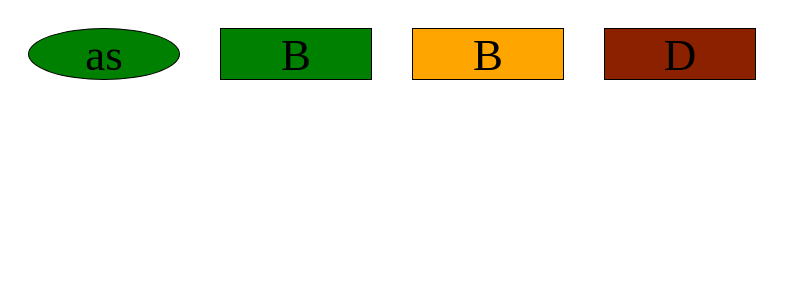
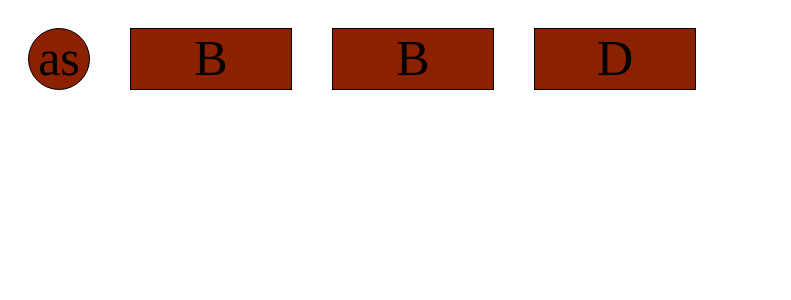
Before and after one commit to Noldor5150/fullstackbasics1, a PHP site: page / in a window 1280 px wide. Shown: the top 300 px of the page, without its empty margins (0-791 px from the left). Run offline with PHP 8.4, Linux system fonts and the light colour scheme.

Commit message:
darom 5tadeinio uzduoty nuo pradziu po truputi su funkcija 3dalis

```diff
--- a/css/main.css
+++ b/css/main.css
@@ -1,14 +1,14 @@
 #flexContainer {
     display: flex;
-
 }
 .block {
-    width: 150px;
-    height: 50px;
+    width: 160px;
+    height: 60px;
     border: 1px solid black;
     margin: 20px;
-    text-align: center;
-    font-size: 45px;
+    font-size: 50px;
+    justify-content: center;
+    display: flex;
 }
 .green {
     background-color: green;
@@ -21,4 +21,6 @@
 }
 .apskritimas {
     border-radius: 50%;
+    width: 60px;
+    height: 60px;
 }
--- a/index.php
+++ b/index.php
@@ -21,6 +21,15 @@ $termometras = [
         'form' => 'kvadratas',
     ],
 ];
+
+function pzdamat($termometras1) {
+    foreach ($termometras1 as &$parametras) {
+
+        $parametras['color'] = 'red';
+    }
+    return $termometras1;
+}
+$termometras = pzdamat($termometras);
 ?>
 <!DOCTYPE html>
 <html lang="en">
@@ -31,9 +40,9 @@ $termometras = [
     </head>
     <body>
         <div id="flexContainer">
-            <?php foreach ($termometras as $key => $value): ?>
-                <div class='block <?php print $termometras[$key]['color'].' '. $termometras[$key]['form']; ?>'>
-                        <?php print $termometras[$key]['text']; ?>
+            <?php foreach ($termometras as $parametras): ?>
+                <div class='block <?php print $parametras['color'] . ' ' . $parametras['form']; ?>'>
+                    <span>   <?php print $parametras['text']; ?></span>
                 </div>
             <?php endforeach; ?>
         </div>
```
